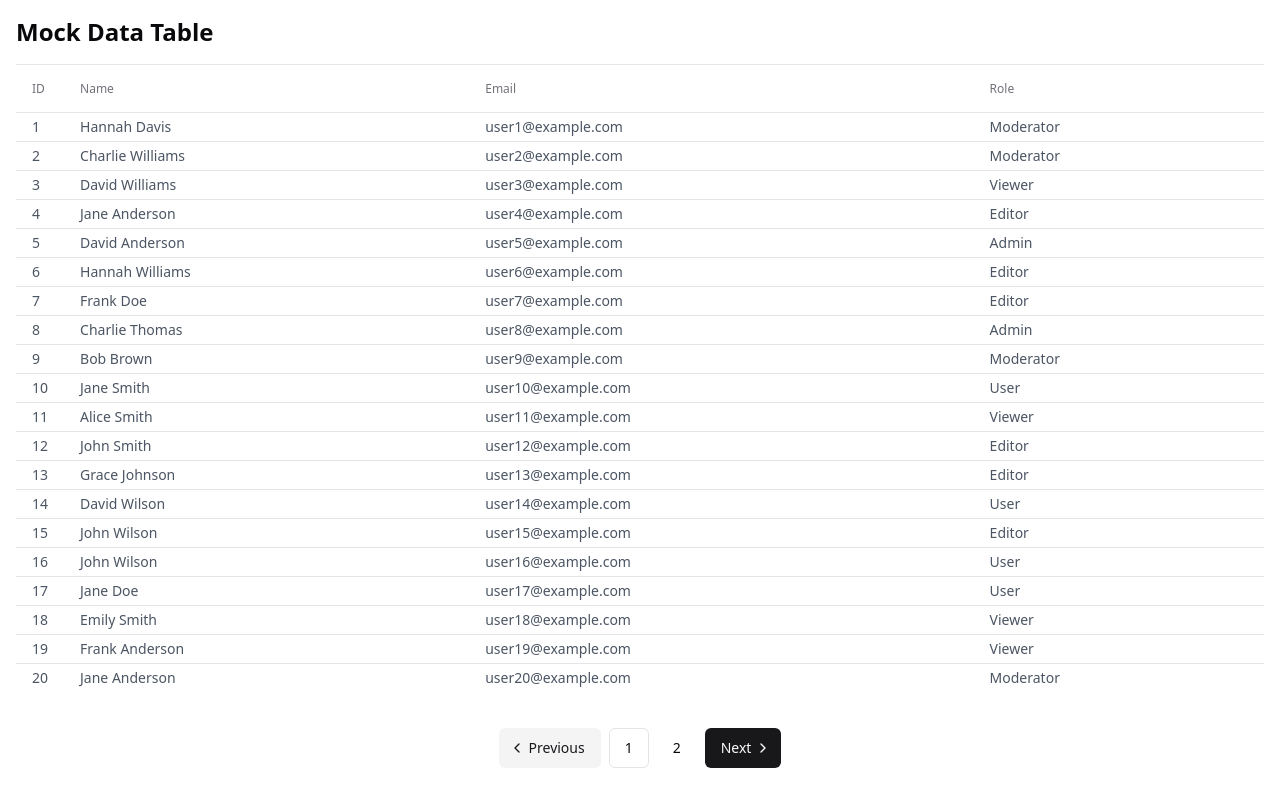
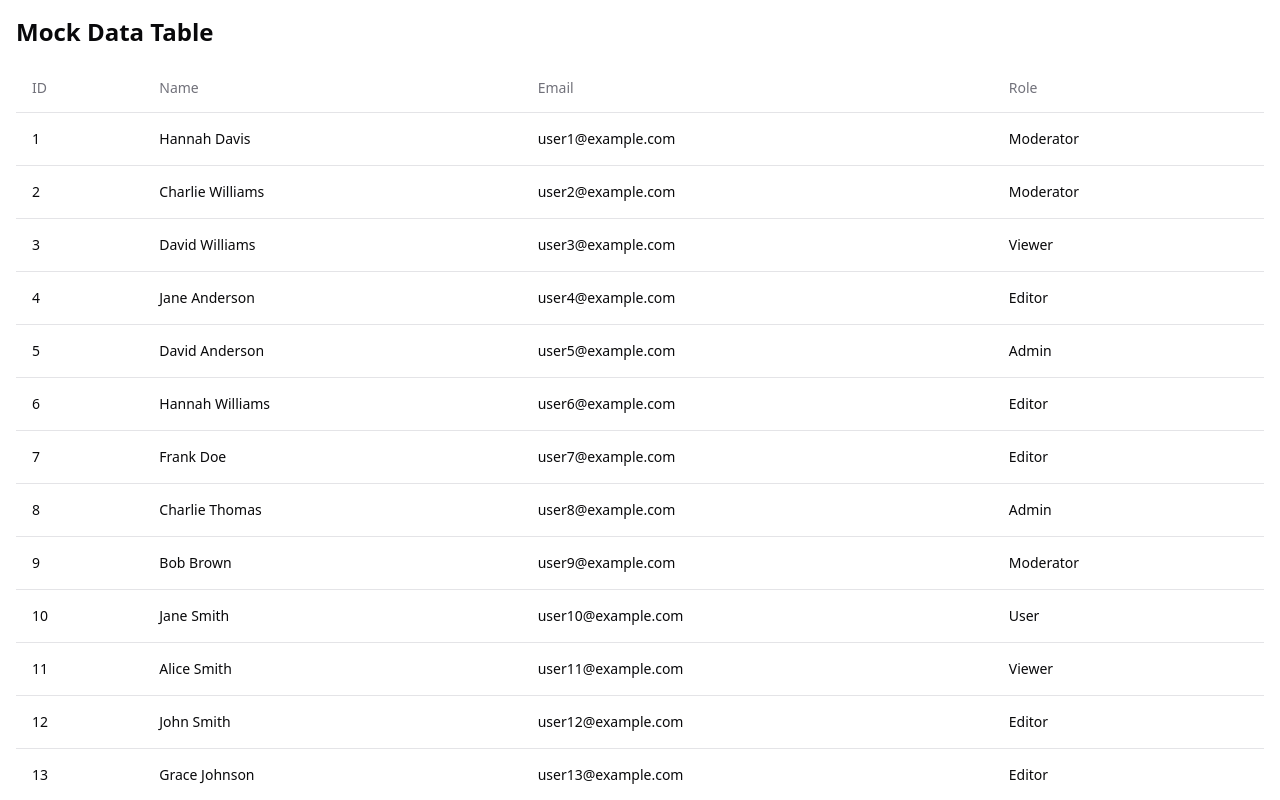
Before and after one commit to vuksijakovic/Banka-4-Frontend, a Next.js app: page /table-test in a window 1280 px wide. Shown: the top 800 px of the page. Built offline with nearby package versions, Linux system fonts and the light colour scheme.

Commit message:
Improve DataTable styling to look more fitting to the project

```diff
--- a/src/components/dataTable/DataTable.tsx
+++ b/src/components/dataTable/DataTable.tsx
@@ -35,7 +35,6 @@ interface DataTableProps<TData> {
 
   //  sort: SortProperty[];
   //  onSortChange: (sort: SortProperty[]) => void;
-
 }
 
 const ColumnSkeleton = () => (
@@ -52,7 +51,6 @@ export function DataTable<TData>({
   totalRowCount,
   // sort,
   // onSortChange,
-
 }: DataTableProps<TData>) {
   const tableColumns = React.useMemo(
     () =>
@@ -128,14 +126,11 @@ export function DataTable<TData>({
               {table.getHeaderGroups().map((headerGroup) => (
                 <TableRow
                   key={headerGroup.id}
-                  className="border-y border-gray-200 dark:border-gray-800"
                 >
                   {headerGroup.headers.map((header) => (
                     <TableHead
                       key={header.id}
-                      className={cn(
-                        'whitespace-nowrap py-1 text-sm sm:text-xs'
-                      )}
+
                     >
                       {flexRender(
                         header.column.columnDef.header,
@@ -151,22 +146,13 @@ export function DataTable<TData>({
                 table.getRowModel().rows.map((row) => (
                   <TableRow
                     key={row.id}
-                    onClick={onRowClick != null ? () => onRowClick(row) : undefined}
-                    className="group select-none hover:bg-gray-50 hover:dark:bg-gray-900"
+                    onClick={
+                      onRowClick != null ? () => onRowClick(row) : undefined
+                    }
+                    className={'cursor-pointer'}
                   >
-                    {row.getVisibleCells().map((cell, index) => (
-                      <TableCell
-                        key={cell.id}
-                        className={cn(
-                          row.getIsSelected()
-                            ? 'bg-gray-50 dark:bg-gray-900'
-                            : '',
-                          'relative whitespace-nowrap py-1 text-gray-600 first:w-10 dark:text-gray-400'
-                        )}
-                      >
-                        {index === 0 && row.getIsSelected() && (
-                          <div className="absolute inset-y-0 left-0 w-0.5 bg-indigo-600 dark:bg-indigo-500" />
-                        )}
+                    {row.getVisibleCells().map((cell) => (
+                      <TableCell key={cell.id}>
                         {flexRender(
                           cell.column.columnDef.cell,
                           cell.getContext()
@@ -188,7 +174,7 @@ export function DataTable<TData>({
             </TableBody>
           </Table>
         </div>
-        <div className="flex items-center justify-end pt-6">
+        <div className="pt-6">
           <PaginationWrapper
             currentPage={pagination.page + 1} // Convert from 0-index to 1-index
             totalPages={Math.ceil(totalRowCount / pagination.pageSize)}
```
